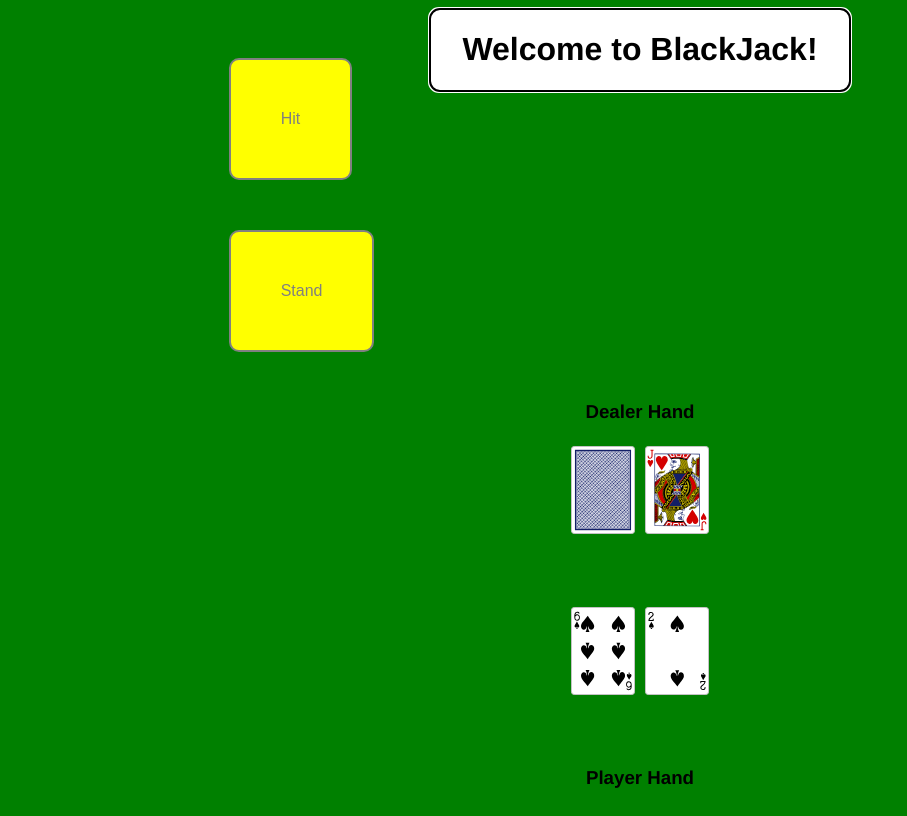
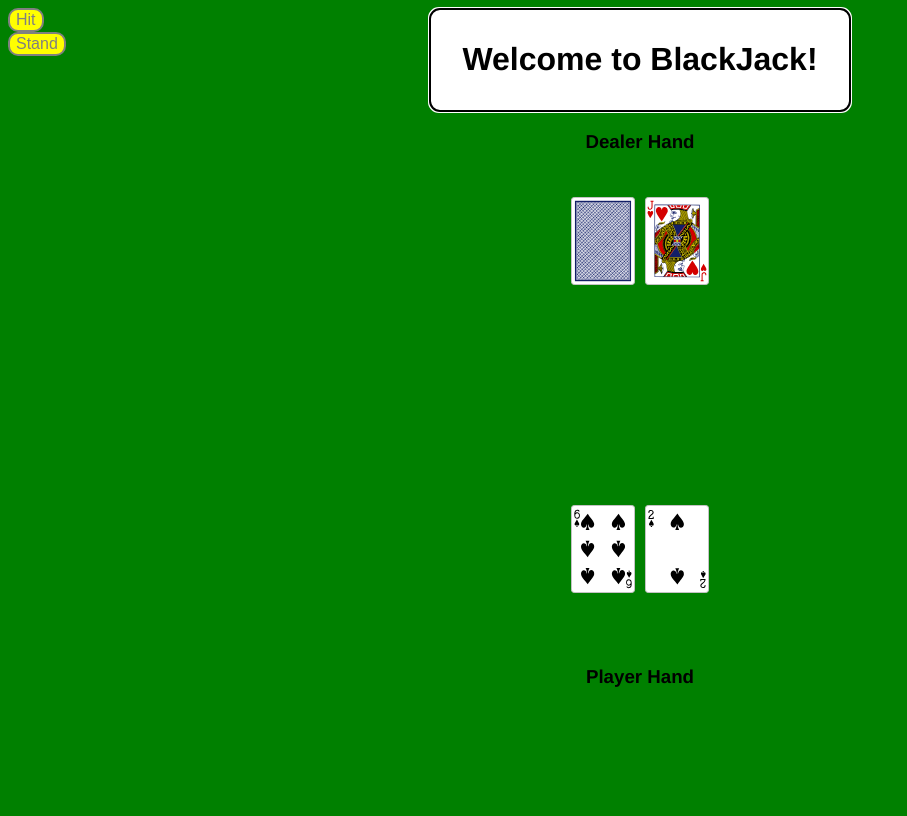
Before and after one commit to stylec0/Blackjack, a plain HTML site: page index.html in a window 1280 px wide. Both pictures are taken after a click on the button "Start Game". Shown: the whole page, without its empty margins (0-907 px from the left). Drawn offline with Linux system fonts and the light colour scheme.

Commit message:
more CSS updates 9:42pm, 12/15/21

```diff
--- a/css/main.css
+++ b/css/main.css
@@ -4,7 +4,7 @@ body {
   font-family: Helvetica;
   display: grid;
   /* mobile first - single column */
-  grid-template-rows: 1fr 1fr 1fr 1fr 1fr 1fr;
+  grid-template-rows: 1fr 1fr 1fr 1fr 1fr 1fr 1fr 1fr;
   grid-template-columns: 1fr 1fr 2fr 1fr 1fr;
   /* grid-gap: 10vw; */
   text-align: center;
@@ -13,6 +13,7 @@ body {
 header {
   font-family: Helvetica;
   display: block;
+  padding: 10px;
   grid-column: 3;
   grid-row: 1;
   border: 2px solid grey;
@@ -38,10 +39,10 @@ header {
   grid-row: 4;
 } */
 
-#start {
-  grid-column: 3;
-  grid-row: 4;
-}
+/* #play-buttons {
+  display: flex;
+  flex-direction: column;
+} */
 
 #dealer-deck {
   grid-column: 3;
@@ -56,23 +57,35 @@ header {
 
 #player-deck {
   grid-column: 3;
-  grid-row: 6;
+  grid-row: 7;
 }
 
 #player-hand {
   grid-column: 3;
-  grid-row: 5;
+  grid-row: 6;
 
 }
 
 #hit {
   grid-column: 2;
-  grid-row: 4;
+  grid-row: 5;
 }
 
 #stand {
   grid-column: 4;
-  grid-row: 4;
+  grid-row: 5;
+}
+
+.show-hit {
+  display: grid;
+  grid-column: 2;
+  grid-row: 5;
+}
+
+.show-stand {
+  display: grid;
+  grid-column: 4;
+  grid-row: 5;
 }
 
 .hidden {
@@ -86,10 +99,23 @@ header {
   border: 4px dotted grey;
 } */
 
+#start {
+  position: inherit;
+  /* left: 50%;
+  top: 50%;
+  right: 50%;
+  bottom: 50%; */
+  /* margin: 50px 10px 10px 50px; */
+  grid-column: 3;
+  grid-row: 5;
+  padding: 50px;
+  text-align: center;
+}
+
 button {
-  display: grid;
-  margin: 50px 50px 30px 10px;
-  padding: 50px;
+  /* display: grid; */
+  /* margin: 50px 50px 30px 10px; */
+  /* padding: 50px; */
   font-size: 16px;
   background: yellow;
   color: grey;
--- a/index.html
+++ b/index.html
@@ -10,21 +10,22 @@
   </head>
   <body>
     <header>
+     <main>
       <h1>Welcome to BlackJack!</h1>
     </header>
-    <h3 id="dealer-deck">Dealer Hand</h3>
-      <div id="dealer-hand"></div>
+      <h3 id="dealer-deck">Dealer Hand</h3>
+      <div id="dealer-hand">
+      </div>
 
-    <section id="master-deck-container" class="card-container"></section>
-
-    <h3 id="player-deck">Player Hand</h3>
-    <button id="start">Start Game</button>
-      <div id="player-hand"></div>
+      <h3 id="player-deck">Player Hand</h3>
+        <button id="start">Start Game</button>
+      <div id="player-hand">
+      </div>
       <div id="play-buttons" class="hidden">
         <button id="hit">Hit</button>
         <button id="stand">Stand</button>
+      </div>
     </div>
-    <section id="shuffled-deck-container" class="card-container">
-    </section>
+    </main>
   </body>
 </html>
--- a/main.js
+++ b/main.js
@@ -237,6 +237,8 @@ function gameLogic() {
 
 function buttonChange() {
   playButtons.classList.remove('hidden');
+  hitBtn.classList.add('show-hit');
+  standBtn.classList.add('show-stand');
   startGameBtn.classList.add('hidden');
   console.log("button change works")
 }
```
